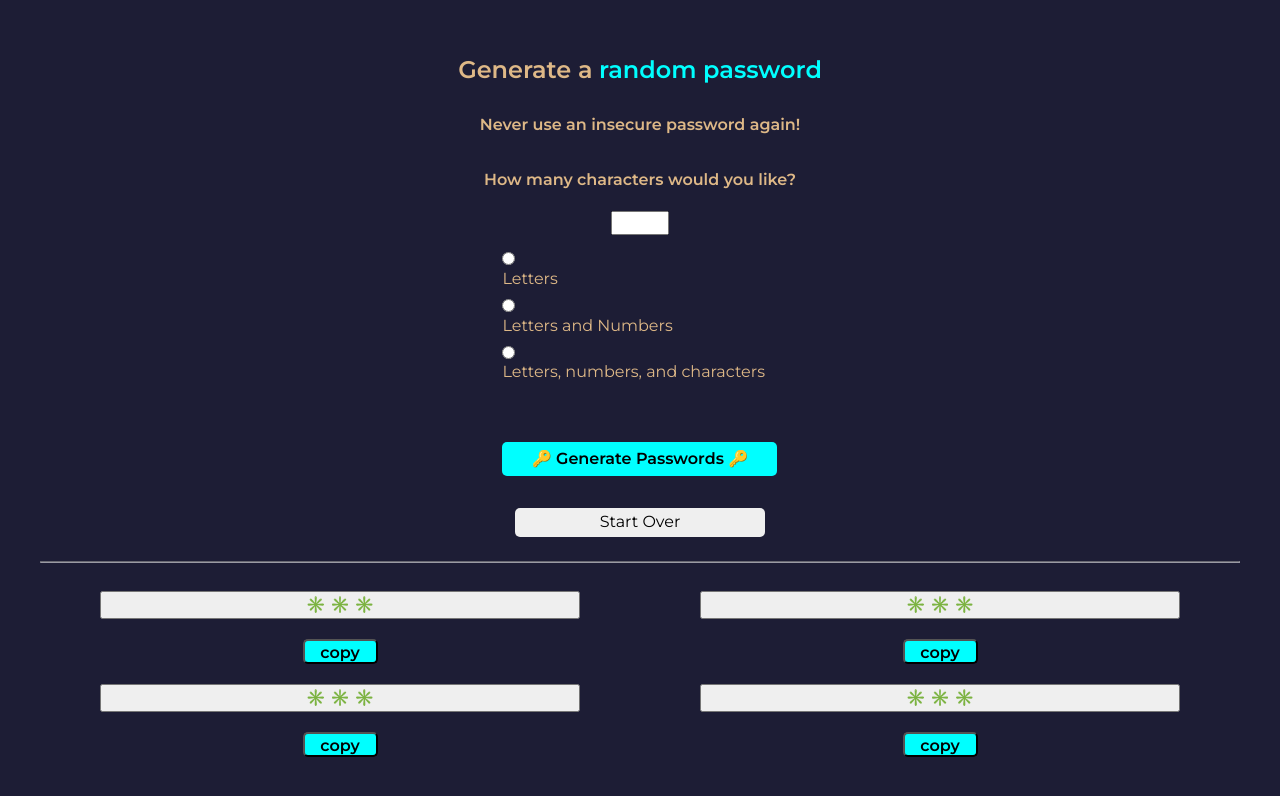
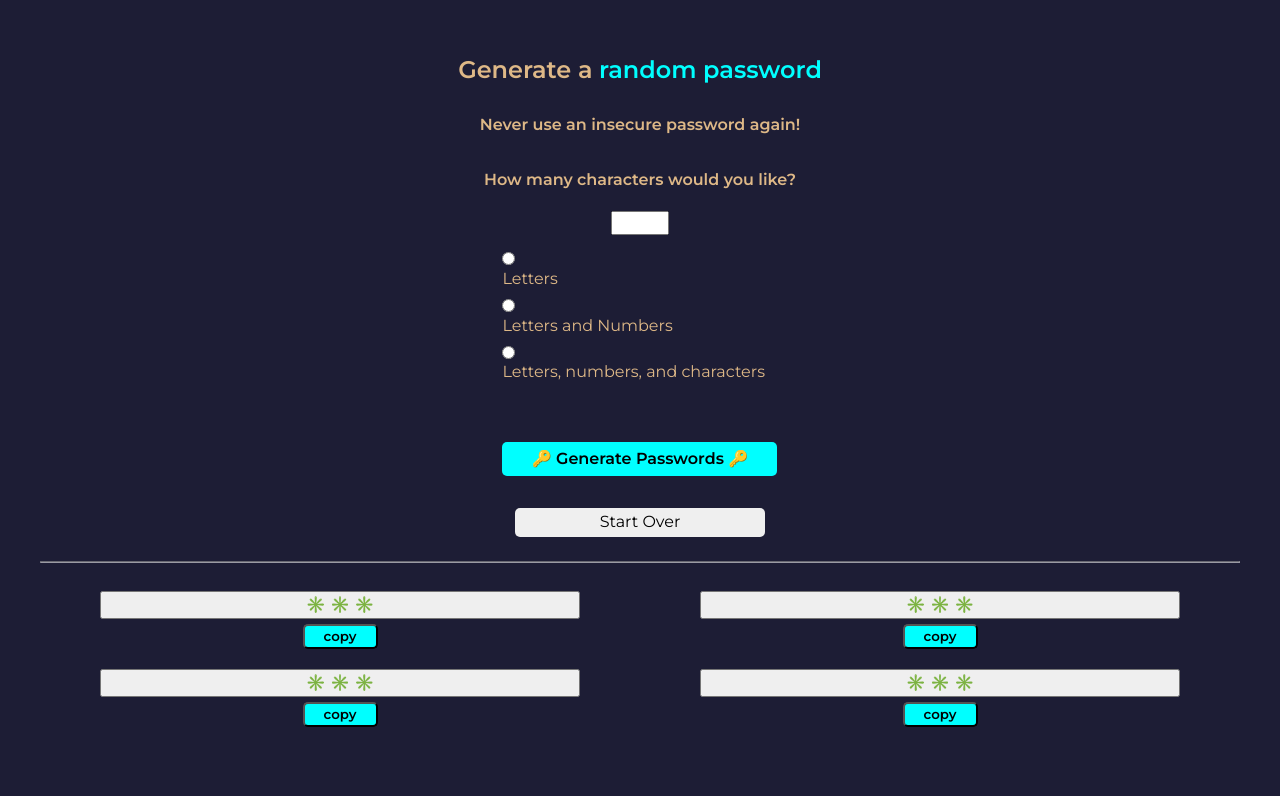
Before and after one commit to PercTruman/PasswordGenerator, a website built with webpack: page index.html in a window 1280 px wide. Built offline with nearby package versions, Linux system fonts and the light colour scheme.

Commit message:
minor copy button adjustments.

```diff
--- a/index.css
+++ b/index.css
@@ -99,4 +99,6 @@ button {
     padding: 3px;
     cursor: pointer;
     border-radius: 5px;
+    margin-top: 5px;
+    font-size: smaller;
 }
```
